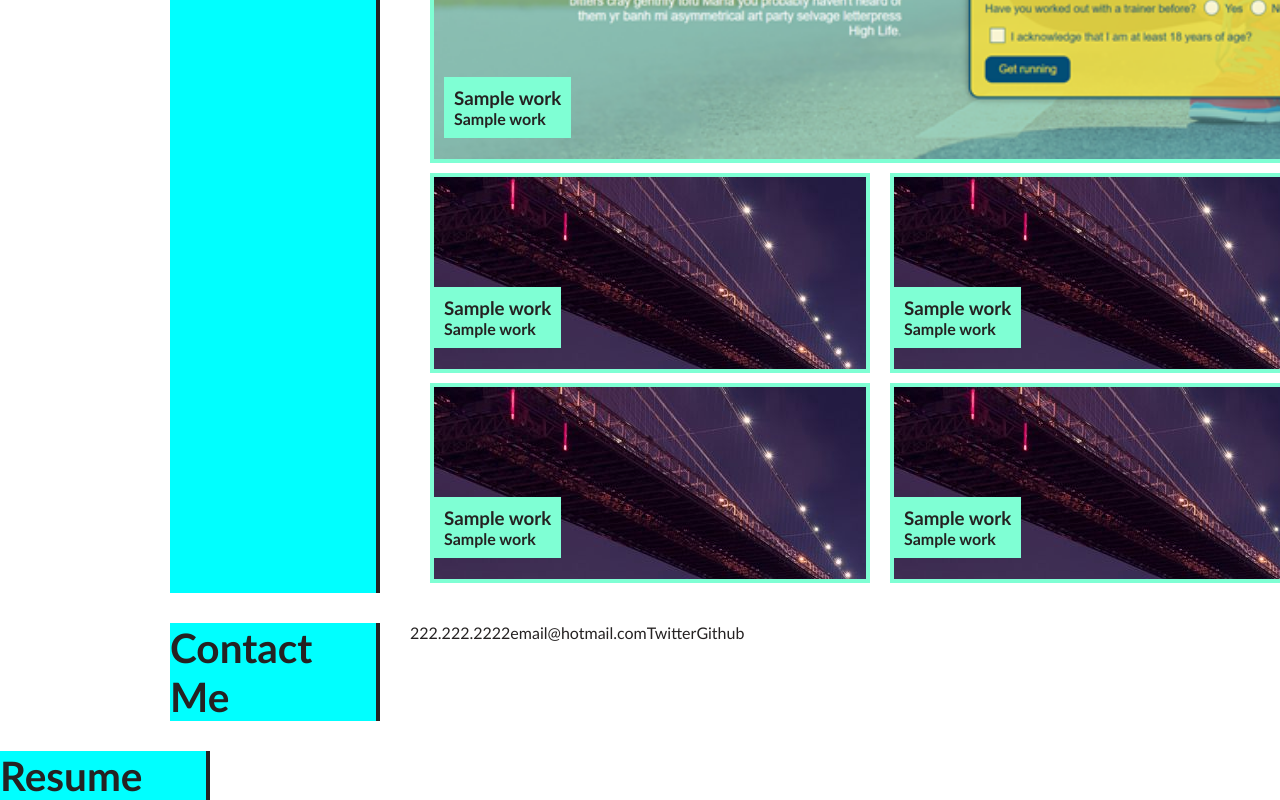
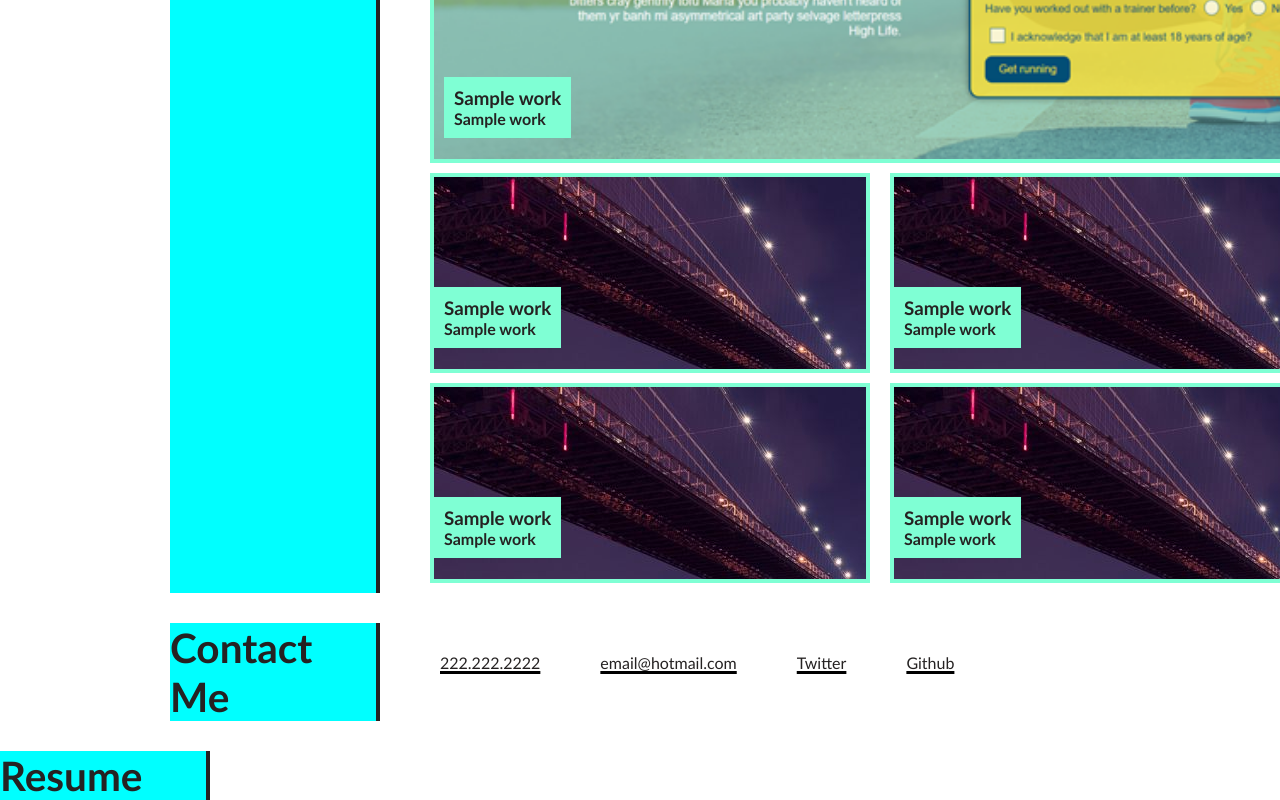
Before and after one commit to mdubb23/portfolio-challenge, a plain HTML site: page index.html in a window 1280 px wide. Shown: the part 958-1758 px from the top of the page. Drawn offline with Linux system fonts and the light colour scheme.

Commit message:
fix space between contact-text

```diff
--- a/assets/style.css
+++ b/assets/style.css
@@ -158,13 +158,17 @@ header nav ul li a {
     padding: 10px;
     margin-top: 110px;
 }
+
+
 /*Contact*/
 .contact-text {
     color: rgb(37, 34, 34);
     display: flex;
-    justify-content: space-between;
 }
-
+.my-contacts{
+    text-decoration: underline 3px solid black;
+    padding: 30px;
+}
 .contact-text a {
     color: rgb(37, 34, 34);
     text-decoration: none;
--- a/index.html
+++ b/index.html
@@ -127,26 +127,18 @@
                 <h2 class="section-name">Contact Me</h2>
             </div>
             <div class="contact-text">
-                <div class="contact-info">
-                    <p>
+                    <p class="my-contacts">
                         222.222.2222
                     </p>
-                </div>
-                <div class="contact-info">
-                    <p>
+                    <p class="my-contacts">
                         email@hotmail.com
                     </p>
-                </div>
-                <div class="contact-info">
-                    <p>
+                    <p class="my-contacts">
                         <a href="#">Twitter</a>
                     </p>
-                </div>
-                <div class="contact-info">
-                    <p>
+                    <p class="my-contacts">
                         <a href="#">Github</a>
                     </p>
-                </div>
             </div>
         </div>
     </section>
```
